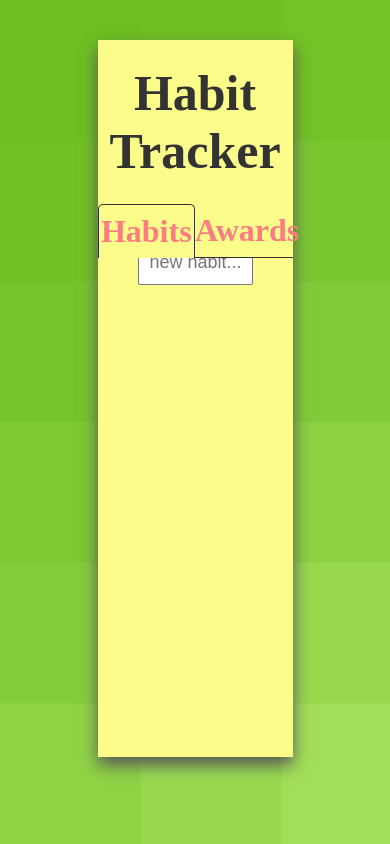
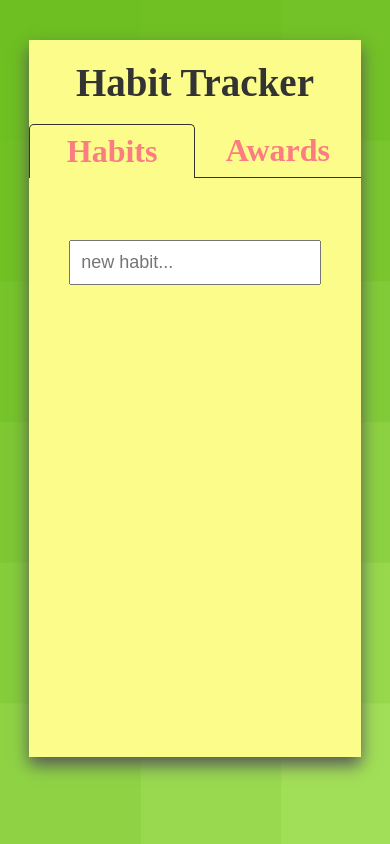
Before and after one commit to katmorris8/habit-tracker, a React app: page / in a window 390 px wide. Built offline with nearby package versions, Linux system fonts and the light colour scheme; a web font is replaced by a local one.

Commit message:
add responsive sizes for the main box and the h1 tag

```diff
--- a/src/App/style.css
+++ b/src/App/style.css
@@ -42,3 +42,18 @@ h1 {
   font-weight: bold;
   margin: 24px 0;
 }
+
+@media only screen and (max-width: 480px) {
+  body {
+    width: 85%;
+  }
+
+  .header {
+    width: 85%;
+  }
+
+  h1 {
+    font-size: 10vw;
+    margin: 5vw 0;
+  }
+}
```
